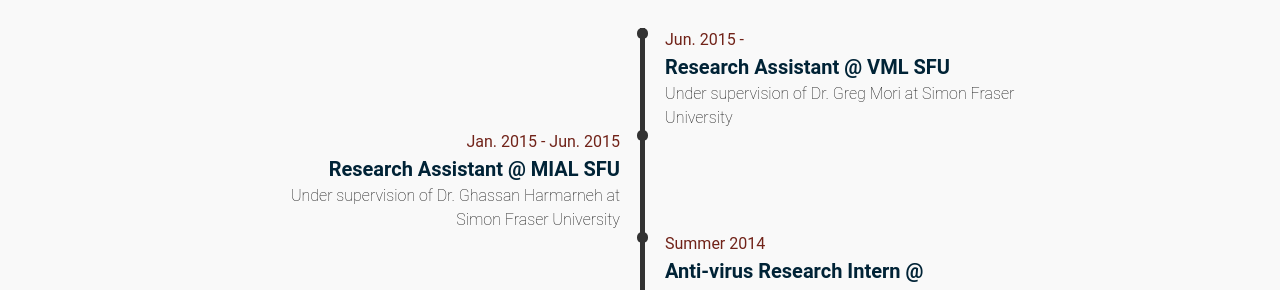
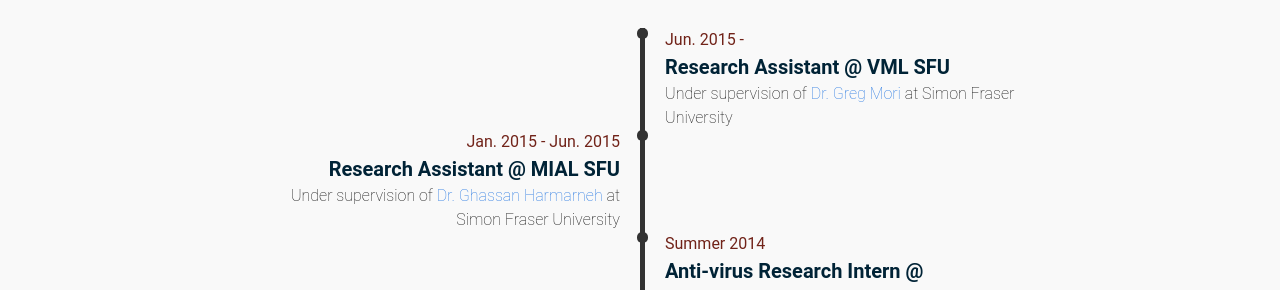
Before and after one commit to danielyou0230/danielyou0230.github.io, a Jekyll site: the page built from timeline.html, in a window 1280 px wide. Shown: the part 582-872 px from the top of the page. Built offline with Jekyll 4.4.1, drawn with Linux system fonts in a browser that asks for light colours; nearby versions of some CDN libraries; part of the change alters nothing that is shown.

```diff
--- a/timeline.html
+++ b/timeline.html
@@ -7,10 +7,10 @@ permalink: /timeline/
 items:
     - date:  Jun. 2015 -
       title: Research Assistant @ VML SFU
-      desc:  Under supervision of Dr. Greg Mori at Simon Fraser University
+      desc:  Under supervision of <a href="http://www.cs.sfu.ca/~mori">Dr. Greg Mori</a> at Simon Fraser University
     - date:  Jan. 2015 - Jun. 2015
       title: Research Assistant @ MIAL SFU
-      desc:  Under supervision of Dr. Ghassan Harmarneh at Simon Fraser University
+      desc:  Under supervision of <a href="http://www.cs.sfu.ca/~hamarneh">Dr. Ghassan Harmarneh</a> at Simon Fraser University
     - date:  Summer 2014
       title: Anti-virus Research Intern @ Microsoft
       desc:  Research on .NET Malware Inspectation
```
